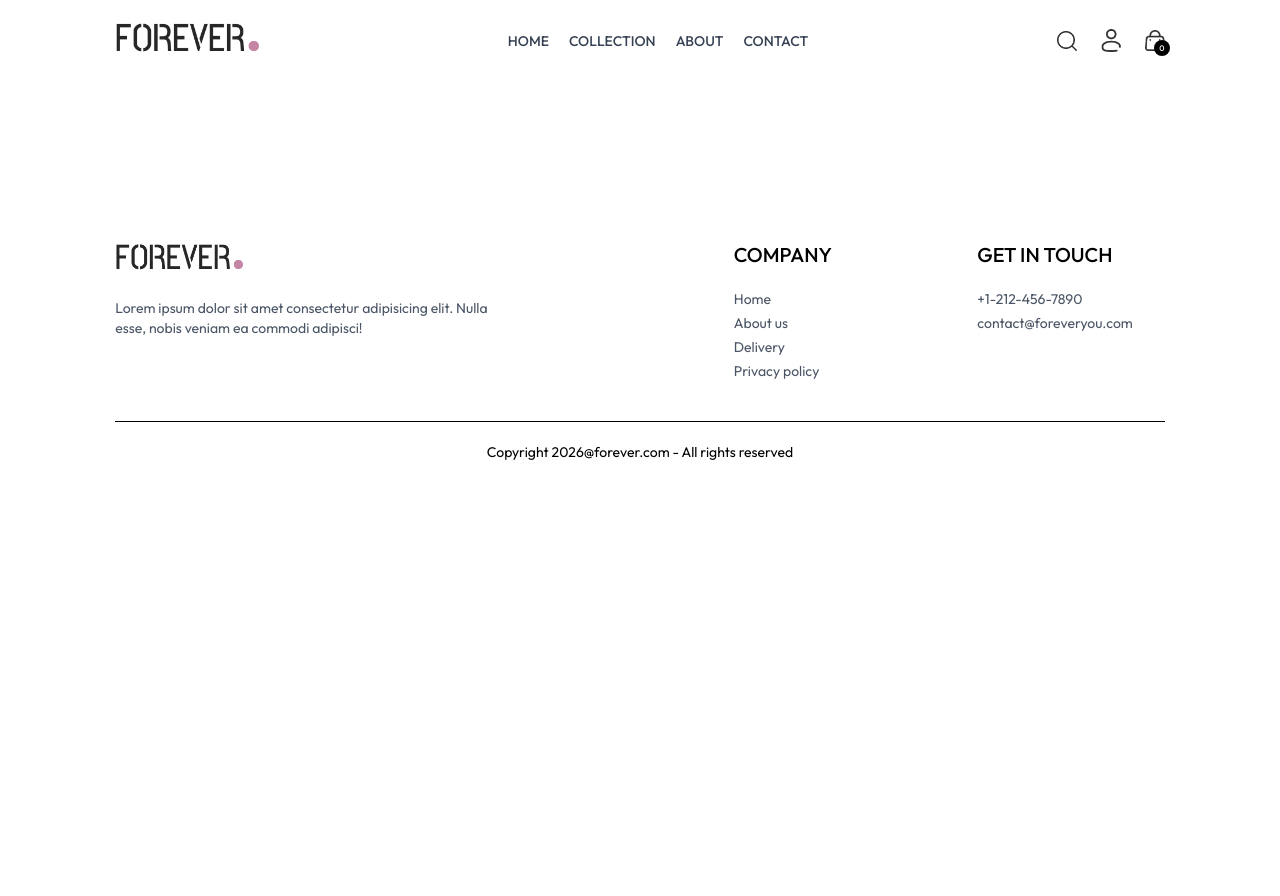
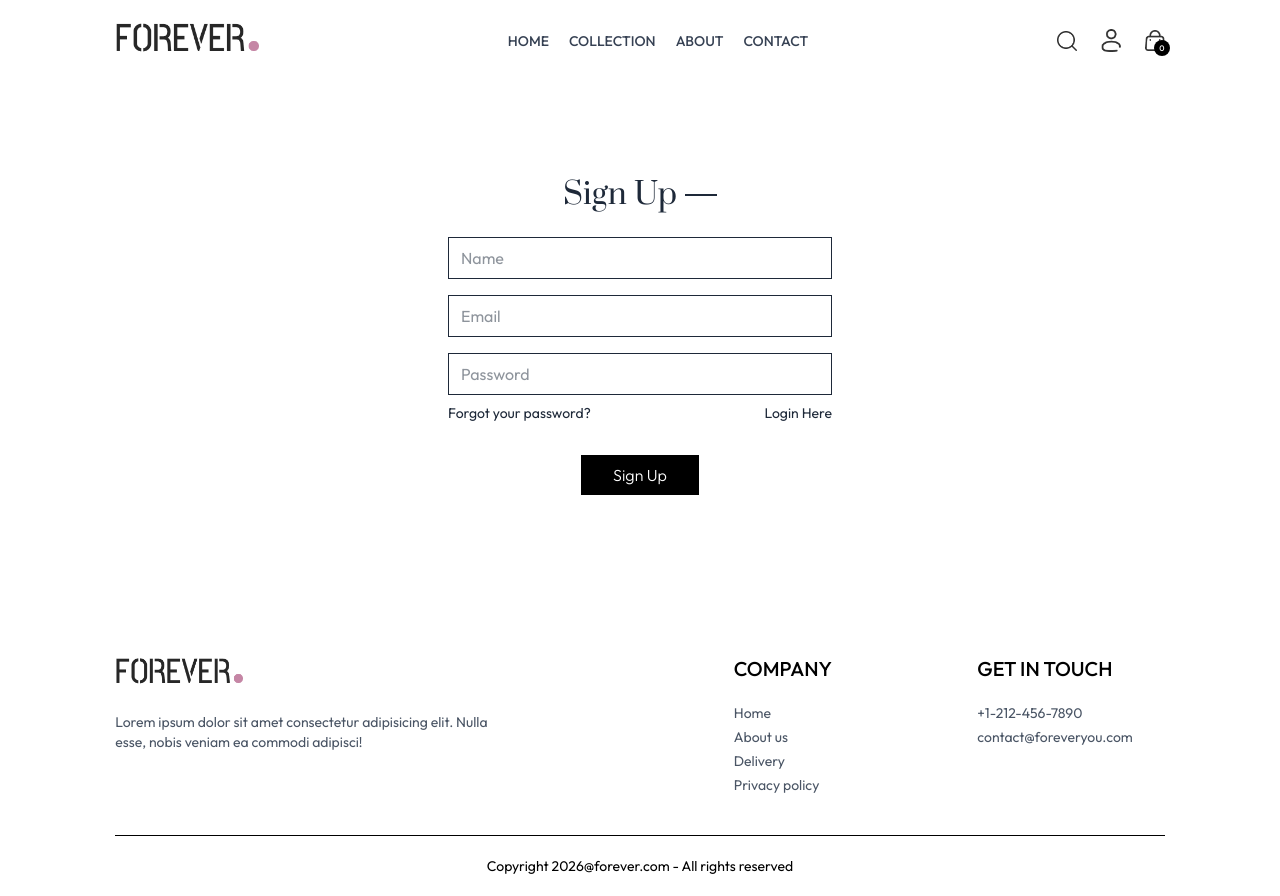
Before and after one commit to rishavraj45/E-Commerce-Web-App---Forever, a React (Vite) app in the folder frontend/: page /login in a window 1280 px wide. Before the commit the page ends 800 px from the top, so only its background shows below. Built offline with nearby package versions, Linux system fonts and the light colour scheme.

Commit message:
completed login page

```diff
--- a/frontend/src/components/Navbar.jsx
+++ b/frontend/src/components/Navbar.jsx
@@ -37,7 +37,7 @@
             <img onClick={()=>setShowSearch(true)} src={assets.search_icon} className='w-5 cursor-pointer' alt='' />
 
             <div className='group relative'>
-                <img className='w-5 cursor-pointer' src={assets.profile_icon} alt='' />
+                <Link to='/login'><img className='w-5 cursor-pointer' src={assets.profile_icon} alt='' /></Link>
                 <div className='group-hover:block hidden absolute dropdown-menu right-0 pt-4'>
                     <div className='flex flex-col gap-2 w-36 py-3 px-5 bg-slate-100 text-gray-500 rounded'>
                         <p className='cursor-pointer hover:text-black'>My Profile</p>
--- a/frontend/src/pages/Login.jsx
+++ b/frontend/src/pages/Login.jsx
@@ -1,10 +1,34 @@
-import React from 'react'
+import React, { useState } from 'react'
 
 const Login = () => {
+
+  const [currentState,setCurrentState] = useState('Sign Up');
+
+  // to prevent page reload on clicking signup
+  const onSubmitHandler = async (event) => {
+    event.preventDefault();
+  }
+
   return (
-    <div>
+    <form onSubmit={onSubmitHandler} className='flex flex-col items-center w-[90%] sm:max-w-96 m-auto mt-14 gap-4 text-gray-800'>
+      <div className='inline-flex items-center gap-2 mb-2 mt-10'>
+        <p className='prata-regular text-3xl'>{currentState}</p>
+        <hr className='border-none h-[1.5px] w-8 bg-gray-800' />
+      </div>
+      {currentState === 'Login' ? '' : <input type='text' className='w-full px-3 py-2 border border-gray-800' placeholder='Name' required />}
+      <input type='email' className='w-full px-3 py-2 border border-gray-800' placeholder='Email' required />
+      <input type='password' className='w-full px-3 py-2 border border-gray-800' placeholder='Password' required />
 
-    </div>
+      <div className='w-full flex justify-between text-sm mt-[-8px]'>
+        <p className='cursor-pointer'>Forgot your password?</p>
+        {
+          currentState === 'Login'
+          ? <p onClick={()=>setCurrentState('Sign Up')} className='cursor-pointer'>Create Account</p>
+          : <p onClick={()=>setCurrentState('Login')} className='cursor-pointer'>Login Here</p>
+        }
+      </div>
+      <button className='bg-black text-white font-light px-8 py-2 mt-4 cursor-pointer'>{currentState === 'Login' ? 'Sign In' : 'Sign Up'}</button>
+    </form>
   )
 }
 
```
